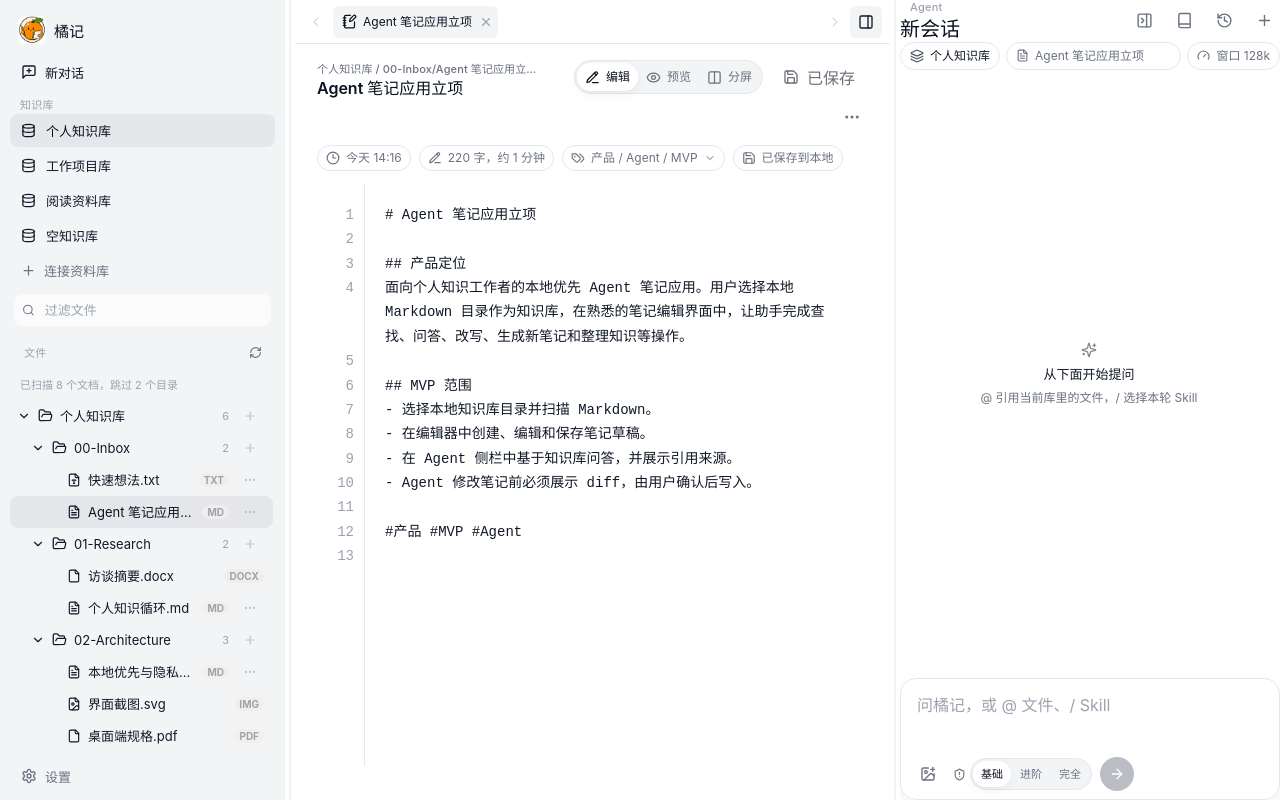
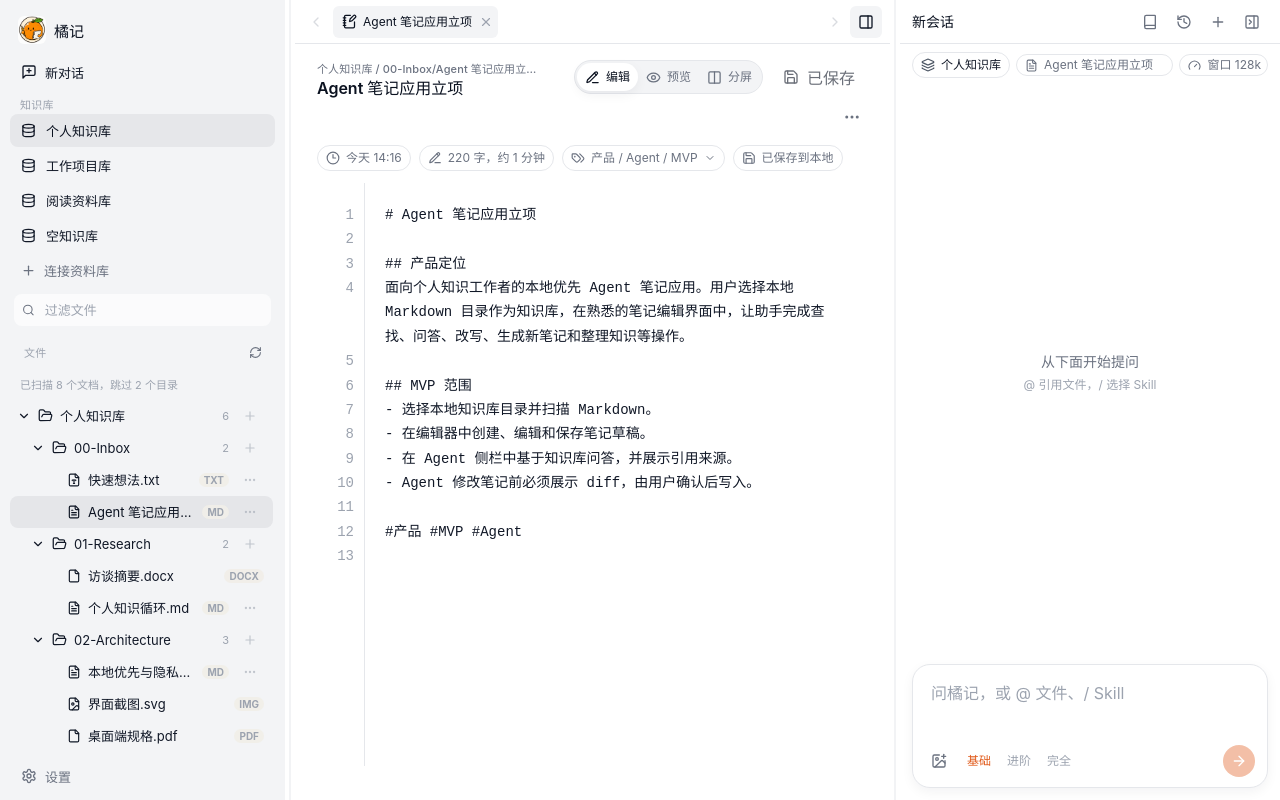
Before and after one commit to ciri667/orange, a React (Vite) app: page / in a window 1280 px wide. Built offline with nearby package versions, Linux system fonts and the light colour scheme.

Commit message:
refactor(agent): 对话区和输入岛改为 Codex 风格
- 用户消息右对齐气泡，助手改为无徽章正文
- 过程区收成安静时间线，引用改成来源 pill
- Composer 做成底部浮岛，发送钮改为橘色圆按钮

```diff
--- a/src/agent/AgentInput.tsx
+++ b/src/agent/AgentInput.tsx
@@ -666,7 +666,7 @@ export function AgentInput({
 
   return (
     <footer
-      className="flex min-w-0 shrink-0 flex-col gap-1 rounded-2xl border border-border-translucent bg-surface-translucent px-2.5 py-2 pr-2 shadow-[0_8px_20px_rgba(47,39,29,0.05)]"
+      className="m-3 mt-1 flex min-w-0 shrink-0 flex-col gap-1 rounded-[18px] border border-border bg-surface px-3 py-2.5 shadow-app-soft"
       onDragOver={handleComposerDragOver}
       onDrop={handleComposerDrop}
     >
@@ -735,7 +735,7 @@ export function AgentInput({
       <div className="relative min-w-0">
         {shouldShowMentionFilePicker && (
           <div
-            className="absolute right-0 bottom-[calc(100%+8px)] left-0 z-[6] grid max-h-[252px] gap-1 overflow-auto rounded-lg border border-primary-border-strong bg-surface p-1.5 shadow-[0_18px_40px_rgba(var(--ink-rgb),0.16)]"
+            className="absolute right-0 bottom-[calc(100%+8px)] left-0 z-[6] grid max-h-[252px] gap-1 overflow-auto rounded-xl border border-border bg-surface p-1.5 shadow-app"
             role="listbox"
             aria-label="选择本轮 @ 文件"
           >
@@ -744,7 +744,7 @@ export function AgentInput({
                 <button
                   className={cn(
                     "grid min-w-0 cursor-pointer grid-cols-[auto_minmax(0,1fr)_auto] items-center gap-[9px] rounded-md border border-transparent bg-transparent p-2 text-left text-ink",
-                    index === activeMentionFilePickerIndex && "border-primary-border bg-primary-wash",
+                    index === activeMentionFilePickerIndex && "bg-surface-muted",
                   )}
                   key={file.id}
                   type="button"
@@ -768,7 +768,7 @@ export function AgentInput({
         )}
         {shouldShowSkillPicker && (
           <div
-            className="absolute right-0 bottom-[calc(100%+8px)] left-0 z-[6] grid max-h-[252px] gap-1 overflow-auto rounded-lg border border-primary-border-strong bg-surface p-1.5 shadow-[0_18px_40px_rgba(var(--ink-rgb),0.16)]"
+            className="absolute right-0 bottom-[calc(100%+8px)] left-0 z-[6] grid max-h-[252px] gap-1 overflow-auto rounded-xl border border-border bg-surface p-1.5 shadow-app"
             role="listbox"
             aria-label="选择本轮显式 Skill"
           >
@@ -777,7 +777,7 @@ export function AgentInput({
                 <button
                   className={cn(
                     "flex min-w-0 cursor-pointer items-center justify-between gap-2.5 rounded-md border border-transparent bg-transparent p-2 text-left text-ink",
-                    index === activeSkillPickerIndex && "border-primary-border bg-primary-wash",
+                    index === activeSkillPickerIndex && "bg-surface-muted",
                   )}
                   key={skill.id}
                   type="button"
@@ -832,7 +832,7 @@ export function AgentInput({
           <Button
             variant="icon"
             size="compact"
-          className="size-[34px] min-h-[34px] min-w-[34px] border-transparent bg-transparent text-ink-muted hover:enabled:bg-surface-hover hover:enabled:text-ink"
+            className="text-ink-muted hover:text-ink"
             title="添加图片"
             aria-label="添加图片"
             disabled={Boolean(queuedFollowUp) || draftImages.length >= MAX_CONVERSATION_IMAGES}
@@ -848,8 +848,9 @@ export function AgentInput({
               onSecurityLevelChange={onSecurityLevelChange}
             />
           )}
+          <div className="ml-auto flex min-w-0 items-center justify-end gap-1.5">
             {modelConfig.enabled && enabledProviders.length > 0 && (
-          <div className="ml-auto inline-flex min-w-0 max-w-[42%] items-center gap-1.5 rounded-full border-0 bg-transparent px-1.5 py-0.5 text-ink max-[760px]:max-w-full" aria-label="本轮使用的模型">
+              <div className="inline-flex min-w-0 max-w-[220px] items-center gap-1.5 text-ink-muted" aria-label="本轮使用的模型">
                 <BrainCircuit size={14} />
                 <ModelCascadeSelector
                   value={turnModelSelection}
@@ -867,7 +868,7 @@ export function AgentInput({
                 variant="primary"
                 size="compact"
                 tone="danger"
-            className="inline-grid size-[34px] min-h-[34px] min-w-[34px] shrink-0 place-items-center rounded-full border-transparent bg-danger p-0 hover:enabled:bg-danger disabled:opacity-[0.38]"
+                className="inline-grid size-8 min-h-8 min-w-8 shrink-0 place-items-center rounded-full border-transparent bg-danger p-0 hover:enabled:bg-danger disabled:opacity-[0.38]"
                 title="停止生成"
                 aria-label="停止生成"
                 onClick={onAbortTurn}
@@ -878,7 +879,7 @@ export function AgentInput({
               <Button
                 variant="primary"
                 size="compact"
-            className="inline-grid size-[34px] min-h-[34px] min-w-[34px] shrink-0 place-items-center rounded-full border-transparent bg-agent p-0 hover:enabled:bg-agent-strong disabled:opacity-[0.38]"
+                className="inline-grid size-8 min-h-8 min-w-8 shrink-0 place-items-center rounded-full border-transparent bg-accent p-0 hover:enabled:bg-accent-strong disabled:opacity-[0.38]"
                 title={sendTitle}
                 aria-label={sendTitle}
                 onClick={onSubmitPrompt}
@@ -888,6 +889,7 @@ export function AgentInput({
               </Button>
             )}
           </div>
+        </div>
     </footer>
   );
 }
--- a/src/agent/AgentPanel.tsx
+++ b/src/agent/AgentPanel.tsx
@@ -4,7 +4,6 @@ import { useRef } from "react";
 import { Button } from "../shared/Button";
 import { Checkbox } from "../shared/Checkbox";
 import { OverflowTooltipText } from "../shared/OverflowTooltipText";
-import { sectionLabelClassName } from "../shared/ui";
 import { getImSessionSourceLabel } from "../shared/selectors";
 import { useDismissable } from "../shared/useDismissable";
 import type {
@@ -161,24 +160,18 @@ export function AgentPanel({
 
   return (
     <aside ref={panelRef} className="agent-panel" aria-label="AI 协作区">
-      <header className="flex shrink-0 items-center justify-between gap-3">
-        <div className="min-w-0 flex-1">
-          <p className={sectionLabelClassName}>Agent</p>
-          <div className="flex min-w-0 items-center gap-2">
-            <OverflowTooltipText as="h2" className="mt-1 mb-0 block truncate text-xl leading-[1.18] text-ink-strong" text={activeSession.title} logArea="agent_session_title" />
-            {activeImSourceLabel && (
-              <span className="max-w-full shrink-0 truncate rounded-full border border-primary-border bg-accent-soft px-1.5 py-px text-[11px] font-semibold leading-[1.4] text-accent-strong">
-                {activeImSourceLabel}
-              </span>
-            )}
-          </div>
+      <header className="flex h-11 shrink-0 items-center justify-between gap-2 border-b border-border px-3">
+        <div className="flex min-w-0 flex-1 items-center gap-2">
+          <OverflowTooltipText as="h2" className="m-0 block truncate text-sm font-medium text-ink-strong" text={activeSession.title} logArea="agent_session_title" />
+          {activeImSourceLabel && (
+            <span className="max-w-full shrink-0 truncate rounded-full border border-border px-1.5 py-px text-[11px] font-medium text-ink-muted">
+              {activeImSourceLabel}
+            </span>
+          )}
         </div>
-        <div className="flex items-center gap-2">
-          <Button variant="icon" title="收起 Agent 协作区" onClick={onCollapsePanel}>
-            <PanelRightClose size={17} />
-          </Button>
+        <div className="flex items-center gap-0.5">
           <Button variant="icon" title="查看上下文" onClick={onToggleSessionContext}>
-            <Book size={17} />
+            <Book size={16} />
           </Button>
           <Button
             variant="icon"
@@ -186,7 +179,7 @@ export function AgentPanel({
             title={inFlightSessionIds.length ? `${inFlightSessionIds.length} 个任务运行中` : "会话历史"}
             onClick={onToggleSessionList}
           >
-            <History size={17} />
+            <History size={16} />
             {inFlightSessionIds.length > 0 && (
               <span
                 className={cn(
@@ -199,12 +192,15 @@ export function AgentPanel({
             )}
           </Button>
           <Button variant="icon" title="新建会话" onClick={onCreateSession}>
-            <Plus size={17} />
+            <Plus size={16} />
+          </Button>
+          <Button variant="icon" title="收起 Agent 协作区" onClick={onCollapsePanel}>
+            <PanelRightClose size={16} />
           </Button>
         </div>
       </header>
 
-      <div className="flex min-w-0 shrink-0 items-center gap-1.5" aria-label="当前会话上下文">
+      <div className="flex min-w-0 shrink-0 items-center gap-1.5 px-3 py-2" aria-label="当前会话上下文">
         <AgentScopeSelector
           activeSession={activeSession}
           activeKnowledgeBase={activeKnowledgeBase}
@@ -259,7 +255,7 @@ export function AgentPanel({
       />
 
       {activeSession.pendingExecution?.status === "pending" && (
-        <section className="mx-3 my-2 shrink-0 rounded-md border border-border-strong bg-surface-warm p-3" aria-label="待确认 Skill 执行">
+        <section className="mx-3 my-2 shrink-0 rounded-xl border border-border bg-surface p-3" aria-label="待确认 Skill 执行">
           <div className="flex items-center gap-2">
             <ShieldAlert size={16} />
             <div className="grid min-w-0 gap-[3px]">
@@ -273,7 +269,7 @@ export function AgentPanel({
             <div className="flex items-center justify-between gap-3 py-[3px]"><dt className="m-0">凭证</dt><dd className="m-0 text-xs text-ink-muted">{activeSession.pendingExecution.credentialAliases.length ? "已声明" : "不注入"}</dd></div>
           </dl>
           <div className="flex items-center justify-end gap-2">
-            <Button variant="ghost" size="compact" tone="danger" onClick={onRejectExecution} disabled={isComposerBusy}>
+            <Button variant="ghost" size="compact" onClick={onRejectExecution} disabled={isComposerBusy}>
               <X size={14} />
               拒绝
             </Button>
@@ -287,7 +283,7 @@ export function AgentPanel({
 
       {activeSession.pendingChangeSet?.status === "pending" && (
         <section
-          className="mx-3 my-2 shrink-0 rounded-md border border-border-strong bg-surface-warm p-3"
+          className="mx-3 my-2 shrink-0 rounded-xl border border-border bg-surface p-3"
           aria-label={activeSession.pendingChangeSet.executionId === "agent-direct" ? "Agent 文件变更集" : "Skill 文件变更集"}
         >
           <strong>{activeSession.pendingChangeSet.summary}</strong>
@@ -308,7 +304,7 @@ export function AgentPanel({
             <p className="text-xs text-ink-muted">另有 {activeSession.pendingChangeSet.operations.length - 8} 项。</p>
           )}
           <div className="flex items-center justify-end gap-2">
-            <Button variant="ghost" size="compact" tone="danger" onClick={onRejectChangeSet} disabled={isComposerBusy}>
+            <Button variant="ghost" size="compact" onClick={onRejectChangeSet} disabled={isComposerBusy}>
               <X size={14} />
               全部拒绝
             </Button>
--- a/src/agent/AgentPanelSections.tsx
+++ b/src/agent/AgentPanelSections.tsx
@@ -1,4 +1,4 @@
-import { Check, Clock, Copy, Database, FileText, FolderOpen, Gauge, Layers3, Loader2, MessageSquareText, Pencil, ShieldAlert, Sparkles, Trash2, X } from "lucide-react";
+import { Check, Clock, Copy, Database, FileText, FolderOpen, Gauge, Layers3, Loader2, MessageSquareText, Pencil, Sparkles, Trash2, X } from "lucide-react";
 import { useEffect, useRef, useState } from "react";
 import ReactMarkdown from "react-markdown";
 import rehypeSanitize from "rehype-sanitize";
@@ -15,7 +15,6 @@ import {
   protectGfmTablePipesInInlineCode,
 } from "../shared/markdown";
 import { OverflowTooltipText } from "../shared/OverflowTooltipText";
-import { SegmentedControl, SegmentedControlItem } from "../shared/SegmentedControl";
 import { agentPopoverClassName, fieldTextareaClassName, popoverHeaderClassName, sectionLabelClassName } from "../shared/ui";
 import {
   getScopeSummaryLabel,
@@ -84,7 +83,7 @@ export function AgentSessionSummary({
 
   return (
     <div className="flex min-h-0 min-w-0 flex-1 flex-nowrap items-center gap-1.5 overflow-hidden" aria-label="当前会话摘要">
-      <Chip className="max-w-full flex-1 rounded-full border-border bg-surface py-[5px] pr-[9px] pl-[9px] font-normal text-ink-muted">
+      <Chip className="max-w-full flex-1 font-normal">
         <FileText size={13} className="shrink-0" />
         <OverflowTooltipText className="min-w-0 truncate" text={currentFileLabel} logArea="agent_session_current_file_summary" />
       </Chip>
@@ -95,7 +94,7 @@ export function AgentSessionSummary({
           aria-label={contextMeterTitle}
         >
           {/* 占用标签很短，按内容单行展示。外层若是 shrink-to-fit，子级 max-w-[n%] 会把胶囊压成竖排。 */}
-          <Chip className="max-w-none rounded-full border-border bg-surface py-[5px] pr-[9px] pl-[9px] font-normal text-ink-muted">
+          <Chip className="max-w-none font-normal">
             <Gauge size={13} className="shrink-0" />
             <OverflowTooltipText
               className="whitespace-nowrap"
@@ -149,28 +148,24 @@ export function AgentSecurityLevelControl({
   }
 
   return (
-    <div className="inline-flex min-w-0 shrink items-center gap-1 bg-transparent p-0 text-xs text-agent-strong" aria-label="当前会话权限">
-      <span className="inline-flex shrink-0 items-center text-ink-muted">
-        <ShieldAlert size={13} />
-      </span>
-      <SegmentedControl
-        className="ml-0 w-auto grid grid-cols-3 gap-px rounded-full"
-        role="radiogroup"
-        aria-label="当前会话权限级别"
-      >
+    <div className="inline-flex min-w-0 shrink items-center gap-1 bg-transparent p-0 text-xs" aria-label="当前会话权限" role="radiogroup">
       {([
         ["basic", true],
         ["advanced", agentSecurity.advancedExecutionEnabled],
         ["autonomous", agentSecurity.autonomousModeEnabled],
       ] as const).map(([level, isEnabled]) => {
         const copy = AGENT_SECURITY_LEVEL_COPY[level];
+        const active = activeSession.securityLevel === level;
 
         return (
-            <SegmentedControlItem
-              className="min-h-[26px] rounded-full px-2 text-[11px] font-bold"
-              active={activeSession.securityLevel === level}
+          <button
+            className={cn(
+              "rounded-full border-0 bg-transparent px-1.5 py-0.5 text-[12px] font-medium",
+              active ? "text-accent" : "text-ink-soft hover:text-ink",
+            )}
+            type="button"
             role="radio"
-              aria-checked={activeSession.securityLevel === level}
+            aria-checked={active}
             aria-label={`${copy.label}权限。${copy.description}`}
             title={`${copy.description}${isEnabled ? "" : "选择后将启用此能力。"}`}
             disabled={isBusy}
@@ -178,10 +173,9 @@ export function AgentSecurityLevelControl({
             onClick={() => onSecurityLevelChange?.(level)}
           >
             {copy.label}
-            </SegmentedControlItem>
+          </button>
         );
       })}
-      </SegmentedControl>
     </div>
   );
 }
@@ -239,7 +233,7 @@ export function AgentSessionHistoryPopover({
               </span>
               <span className="grid min-w-0 grid-cols-[minmax(0,max-content)_minmax(0,1fr)] items-center gap-x-1.5 gap-y-[3px] text-xs text-ink-muted">
                 {session.imIdentity ? (
-                  <span className="max-w-full shrink-0 truncate rounded-full border border-primary-border bg-accent-soft px-1.5 py-px text-[11px] font-semibold leading-[1.4] text-accent-strong">
+                  <span className="max-w-full shrink-0 truncate rounded-full border border-border px-1.5 py-px text-[11px] font-medium text-ink-muted">
                     {getImSessionSourceLabel(session)}
                   </span>
                 ) : (
@@ -269,7 +263,7 @@ export function AgentSessionHistoryPopover({
                 />
               </span>
               {runningIds.has(session.id) && (
-                <span className="rounded-control border border-primary-border bg-accent-soft px-1.5 py-0.5 text-xs text-accent-strong">
+                <span className="rounded-full border border-border px-1.5 py-0.5 text-xs text-ink-muted">
                   运行中
                 </span>
               )}
@@ -570,8 +564,8 @@ export function AgentScopeSelector({
     <>
       <button
         className={cn(
-          "inline-flex w-auto max-w-[46%] min-w-0 cursor-pointer items-center gap-1.5 rounded-full border border-border-translucent bg-surface-translucent px-[9px] py-[5px] text-left text-ink",
-          (selectedKnowledgeBaseIds.length > 1 || isScopeSelectorOpen) && "border-primary-border bg-primary-wash",
+          "inline-flex w-auto max-w-[46%] min-w-0 cursor-pointer items-center gap-1.5 rounded-full border border-border bg-surface px-2 py-1 text-left text-ink",
+          (selectedKnowledgeBaseIds.length > 1 || isScopeSelectorOpen) && "bg-surface-muted",
         )}
         type="button"
         title="编辑工具范围"
@@ -683,7 +677,7 @@ export function AgentMessageList({
 
   return (
     <div
-      className="min-h-0 flex-1 overflow-auto pr-0.5"
+      className="min-h-0 flex-1 overflow-auto px-4 py-4"
       aria-live="polite"
       ref={listRef}
       onScroll={(event) => {
@@ -692,10 +686,9 @@ export function AgentMessageList({
       }}
     >
       {activeSession.messages.length === 0 && !showLiveTurn && !queuedFollowUp && (
-        <div className="grid min-h-full place-content-center justify-items-center gap-1.5 px-3 py-6 text-center text-ink-muted">
-          <Sparkles size={16} className="text-agent opacity-70" />
-          <p className="m-0 text-[13px] font-[650] text-ink">从下面开始提问</p>
-          <span className="text-xs leading-[1.45]">@ 引用当前库里的文件，/ 选择本轮 Skill</span>
+        <div className="grid min-h-full place-content-center justify-items-center gap-1 px-6 py-10 text-center text-ink-muted">
+          <p className="m-0 text-sm text-ink-muted">从下面开始提问</p>
+          <span className="text-xs leading-[1.45] text-ink-soft">@ 引用文件，/ 选择 Skill</span>
         </div>
       )}
       {activeSession.messages.map((message) => (
@@ -769,45 +762,30 @@ function AgentMessageItem({
       message.content,
     );
 
-  return (
-    <article
-      aria-label={queued ? "排队中的下一条指令" : undefined}
-      className={cn(
-        "group min-w-0 select-text rounded-xl border border-transparent bg-surface-translucent px-3 py-2.5 [&+&]:mt-2.5",
-        message.role === "user" && "ml-[18px] bg-primary-wash text-agent-strong",
-        message.role === "assistant" && "mr-2.5",
-        queued && "border-dashed border-primary-border opacity-80",
-      )}
-    >
-      <div className="flex items-center gap-1.5 text-xs font-bold text-ink-muted select-none">
-        {message.role === "assistant" ? <Sparkles size={14} className="text-agent" /> : <MessageSquareText size={14} />}
-        <span>{message.role === "assistant" ? "橘记 Agent" : "你"}</span>
-        {queued ? (
-          <span className="inline-flex items-center gap-1 rounded-full border border-primary-border bg-surface px-1.5 py-px text-[11px] font-semibold text-ink-muted">
+  const statusChip = queued ? (
+    <span className="inline-flex items-center gap-1 text-[11px] font-medium text-ink-soft">
       <Clock size={11} />
       排队中
     </span>
-        ) : null}
-        {message.interrupted || liveStatus === "interrupted" ? (
-          <span className="inline-flex items-center rounded-full border border-border bg-warning-soft px-1.5 py-px text-[11px] font-semibold text-warning">
-            已停止
-          </span>
-        ) : null}
-      </div>
-      {message.mentionedFileIds?.length ? (
-        <div className="my-2 flex flex-wrap gap-[5px]" aria-label="本轮 @ 文件">
+  ) : message.interrupted || liveStatus === "interrupted" ? (
+    <span className="inline-flex items-center text-[11px] font-medium text-warning">已停止</span>
+  ) : null;
+
+  const mentionedFiles = message.mentionedFileIds?.length ? (
+    <div className="mb-2 flex flex-wrap gap-1" aria-label="本轮 @ 文件">
       {message.mentionedFileIds.map((fileId) => (
         <span
           key={fileId}
-              className="max-w-[180px] truncate rounded-full border border-primary-border bg-primary-wash px-[7px] py-[3px] text-[11px] font-bold text-agent-strong"
+          className="max-w-[180px] truncate rounded-full border border-border px-2 py-[3px] text-[11px] font-medium text-ink-muted"
         >
           {getMentionedFileLabel(fileId, notes, documents)}
         </span>
       ))}
     </div>
-      ) : null}
-      {message.images?.length ? (
-        <div className="my-2 flex flex-wrap gap-1.5" aria-label="本条消息的图片">
+  ) : null;
+
+  const imageBlock = message.images?.length ? (
+    <div className="mb-2 flex flex-wrap gap-1.5" aria-label="本条消息的图片">
       {message.images.map((image) => {
         const src = conversationImageSrc(image);
         return src ? (
@@ -827,16 +805,9 @@ function AgentMessageItem({
         );
       })}
     </div>
-      ) : null}
-      {showTurnTrace ? (
-        <AgentTurnTrace
-          durationMs={message.turnDurationMs}
-          hasLiveAnswer={Boolean(message.content.trim())}
-          status={liveStatus ?? (message.interrupted ? "interrupted" : "completed")}
-          steps={message.trace ?? []}
-        />
-      ) : null}
-      {isEditing ? (
+  ) : null;
+
+  const body = isEditing ? (
     <UserMessageEditor
       initialContent={message.content}
       allowEmpty={Boolean(message.images?.length)}
@@ -858,7 +829,7 @@ function AgentMessageItem({
             <Button
               variant="icon"
               size="compact"
-                  className="border-transparent bg-transparent text-ink-soft opacity-[0.58] group-hover:opacity-100 focus-visible:opacity-100 hover:enabled:border-border-strong hover:enabled:bg-surface-hover hover:enabled:text-ink"
+              className="text-ink-soft opacity-0 group-hover:opacity-100 focus-visible:opacity-100"
               title="编辑并重新执行"
               aria-label="编辑并重新执行"
               onClick={() => setIsEditing(true)}
@@ -869,8 +840,39 @@ function AgentMessageItem({
         </div>
       ) : null}
     </>
-      )}
-      {message.role === "assistant" && !usesTurnTrace ? <ToolCallList toolCalls={message.toolCalls} /> : null}
+  );
+
+  if (message.role === "user") {
+    return (
+      <article
+        aria-label={queued ? "排队中的下一条指令" : undefined}
+        className={cn("group flex min-w-0 justify-end select-text [&+&]:mt-4", queued && "opacity-80")}
+      >
+        <div className="max-w-[86%] rounded-[18px] bg-surface-muted px-3.5 py-2.5 text-[13px] leading-[1.62] text-ink">
+          {statusChip ? <div className="mb-1">{statusChip}</div> : null}
+          {mentionedFiles}
+          {imageBlock}
+          {body}
+        </div>
+      </article>
+    );
+  }
+
+  return (
+    <article className="group min-w-0 select-text [&+&]:mt-5">
+      {statusChip ? <div className="mb-1">{statusChip}</div> : null}
+      {mentionedFiles}
+      {imageBlock}
+      {showTurnTrace ? (
+        <AgentTurnTrace
+          durationMs={message.turnDurationMs}
+          hasLiveAnswer={Boolean(message.content.trim())}
+          status={liveStatus ?? (message.interrupted ? "interrupted" : "completed")}
+          steps={message.trace ?? []}
+        />
+      ) : null}
+      {body}
+      {!usesTurnTrace ? <ToolCallList toolCalls={message.toolCalls} /> : null}
       <CitationList citations={message.citations} />
     </article>
   );
```
Also changed, not shown: src/agent/AgentTurnTrace.tsx (+13 -20 lines), src/agent/CitationList.tsx (+12 -15 lines). Lines whose indentation alone changed are shown as unchanged.
